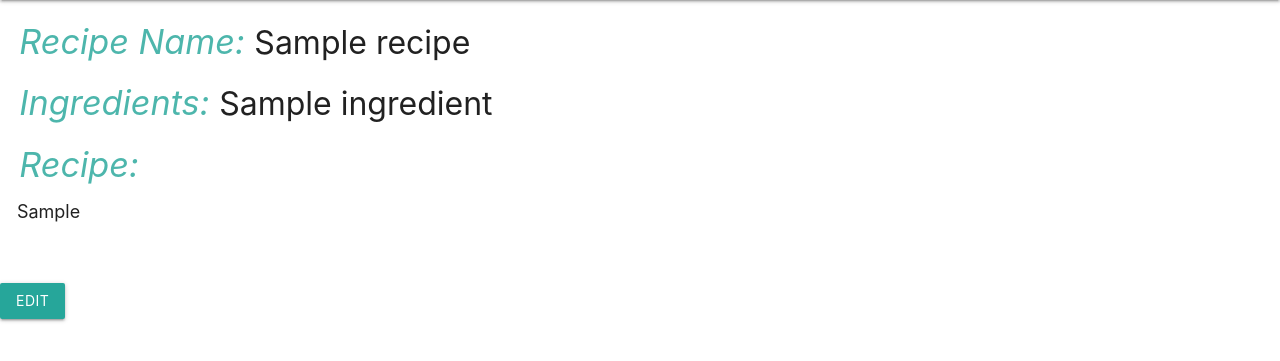
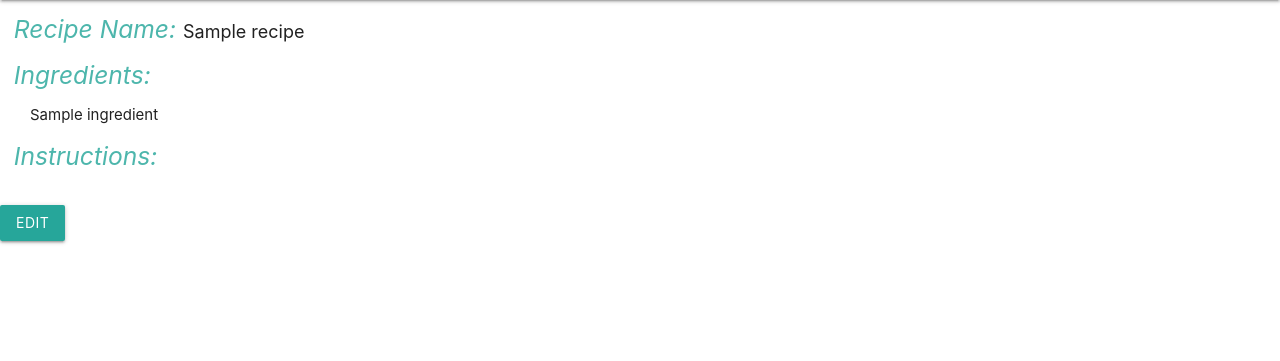
Before and after one commit to guptashubham101/RESA, a Django app: page /get_Recipe/?recipe_id=1 in a window 1280 px wide. Shown: the part 112-473 px from the top of the page. Run offline with Django 3.2, Linux system fonts and the light colour scheme; a user stored in the database is signed in; tables that the repository leaves empty hold one stand-in row (values such as "Sample post").

Commit message:
HTML improved

```diff
--- a/userhomepage/templates/write_recipe/recipe.html
+++ b/userhomepage/templates/write_recipe/recipe.html
@@ -77,11 +77,21 @@ document.getElementById('new_form').style.display = '';
 <div class='row'>
 
 
-   <h4> &nbsp; <i class='teal-text text-lighten-2'>Recipe Name:</i>  <font size='+3'>{{recipe.recipe_title}} </font> </h4>
+   <h5> &nbsp; <i class='teal-text text-lighten-2'>Recipe Name:</i>  <font size='+1'>{{recipe.recipe_title}} </font> </h5>
 
-   <h4>&nbsp; <i class='teal-text text-lighten-2'> Ingredients:</i> {% for i in ingredients %} <font size='+3'>{{i.ingredient_name}} </font> {% endfor %} </h4>
-   <h4> &nbsp; <i class='teal-text text-lighten-2'> Recipe: </i></h4>
-   <p> &nbsp;  &nbsp; <font size='+1'>{{recipe.recipe_template }} </font></p><br>
+   <h5>&nbsp; <i class='teal-text text-lighten-2'> Ingredients:</i> </h5>
+   <ul>
+    {% for i in ingredients %}
+      <li style="padding-left:30px">{{i.ingredient_name}} </li>
+    {% endfor %}
+   </ul>
+
+   <h5> &nbsp; <i class='teal-text text-lighten-2'> Instructions: </i></h5>
+   <ul>
+    {% for i in recipeList %}
+      <li style="padding-left:30px">{{i}}. </li>
+    {% endfor %}
+   </ul>
 
 
 
--- a/userhomepage/views.py
+++ b/userhomepage/views.py
@@ -102,9 +102,11 @@ class GetRecipeView(APIView):
         recipeId=request.GET.get('recipe_id')
         print('get recipe id',recipeId)
         recipe = ExtractedRecipe.objects.get(id=recipeId)
+        recipeList = recipe.recipe_template.split(".")
+        recipeList = recipeList[:-1]
         ingredient=Ingredients.objects.filter(recipeId=recipeId)
 
-        return render(request,'write_recipe/recipe.html',{'recipe': recipe, 'ingredients': ingredient})
+        return render(request,'write_recipe/recipe.html',{'recipe': recipe,'recipeList': recipeList, 'ingredients': ingredient})
 
     def post(self, request, *args, **kwargs):
 
```
